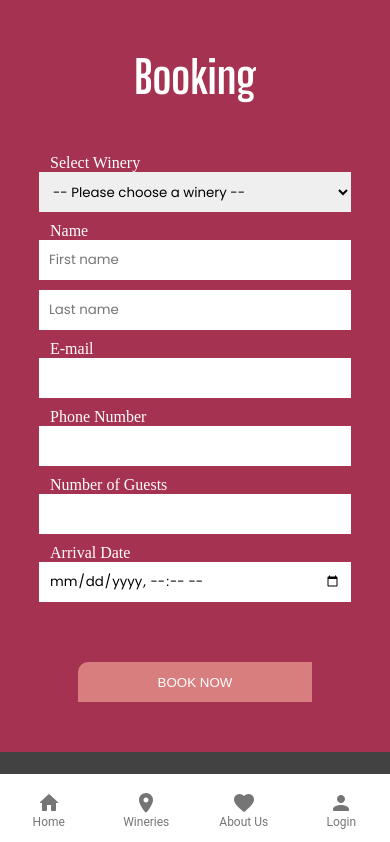
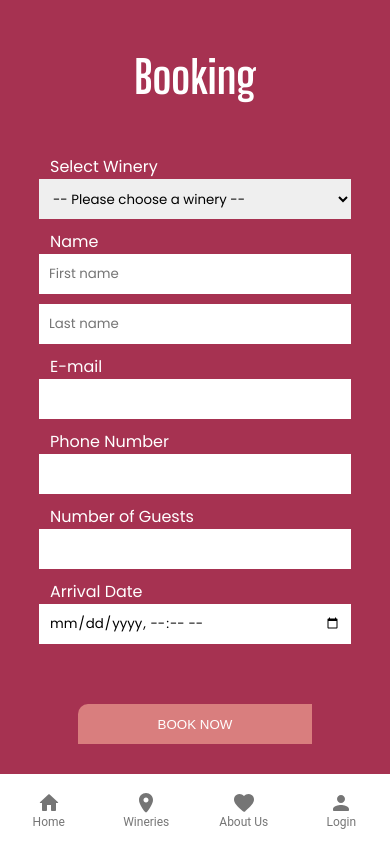
Before and after one commit to cillep3/book-vino, a React (Create React App) app: page /booking in a window 390 px wide. Shown: the top 842 px of the page. Built offline with nearby package versions, Linux system fonts and the light colour scheme.

Commit message:
Update Mobile.scss

```diff
--- a/src/pages/Mobileview/Mobile.scss
+++ b/src/pages/Mobileview/Mobile.scss
@@ -235,6 +235,7 @@
     background-color: #a63251;
     color: white;
     text-align: center;
+    font-family: 'Poppins';
     h1 {
         color:white;
         font-size: 45px;
```
